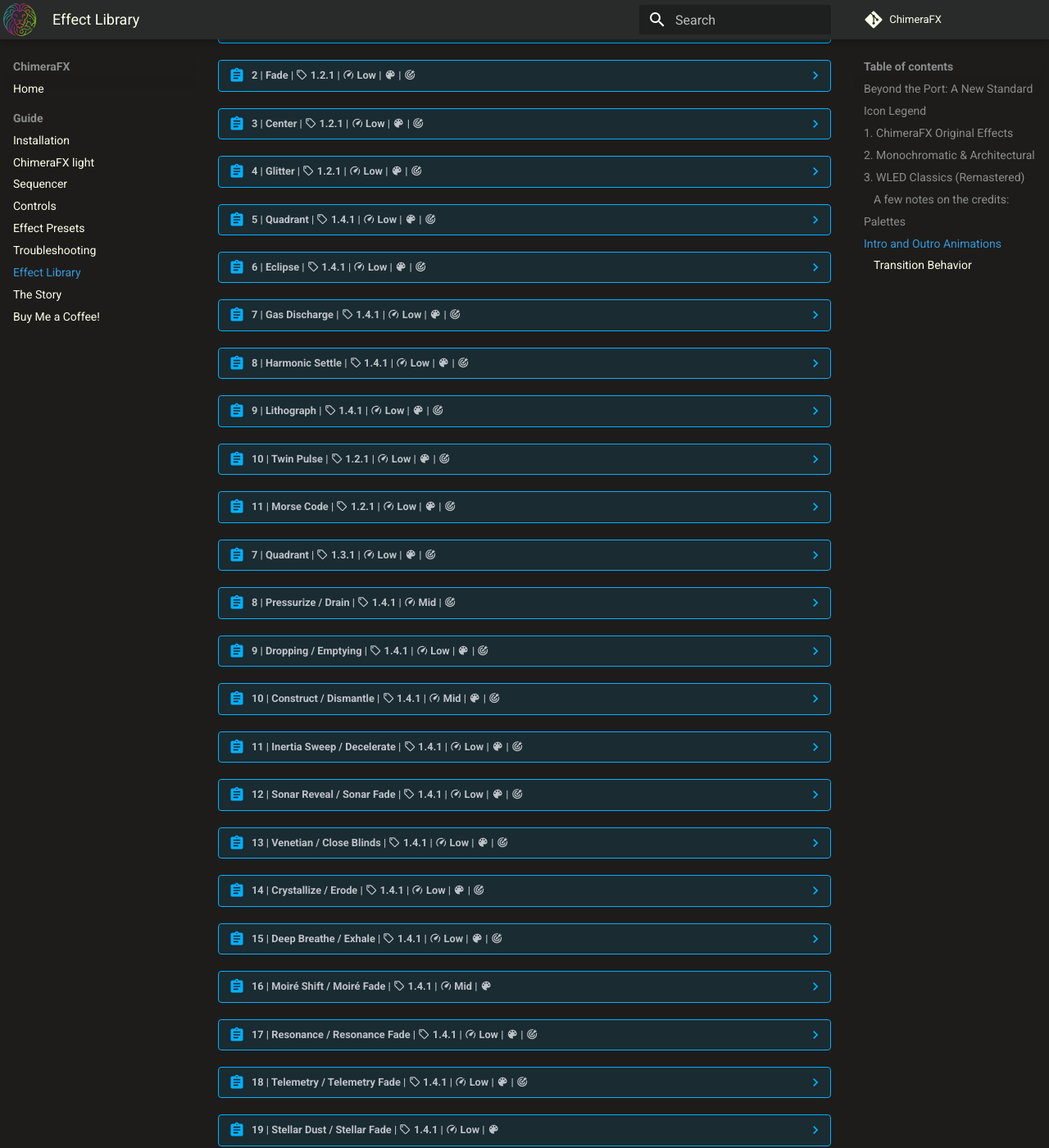
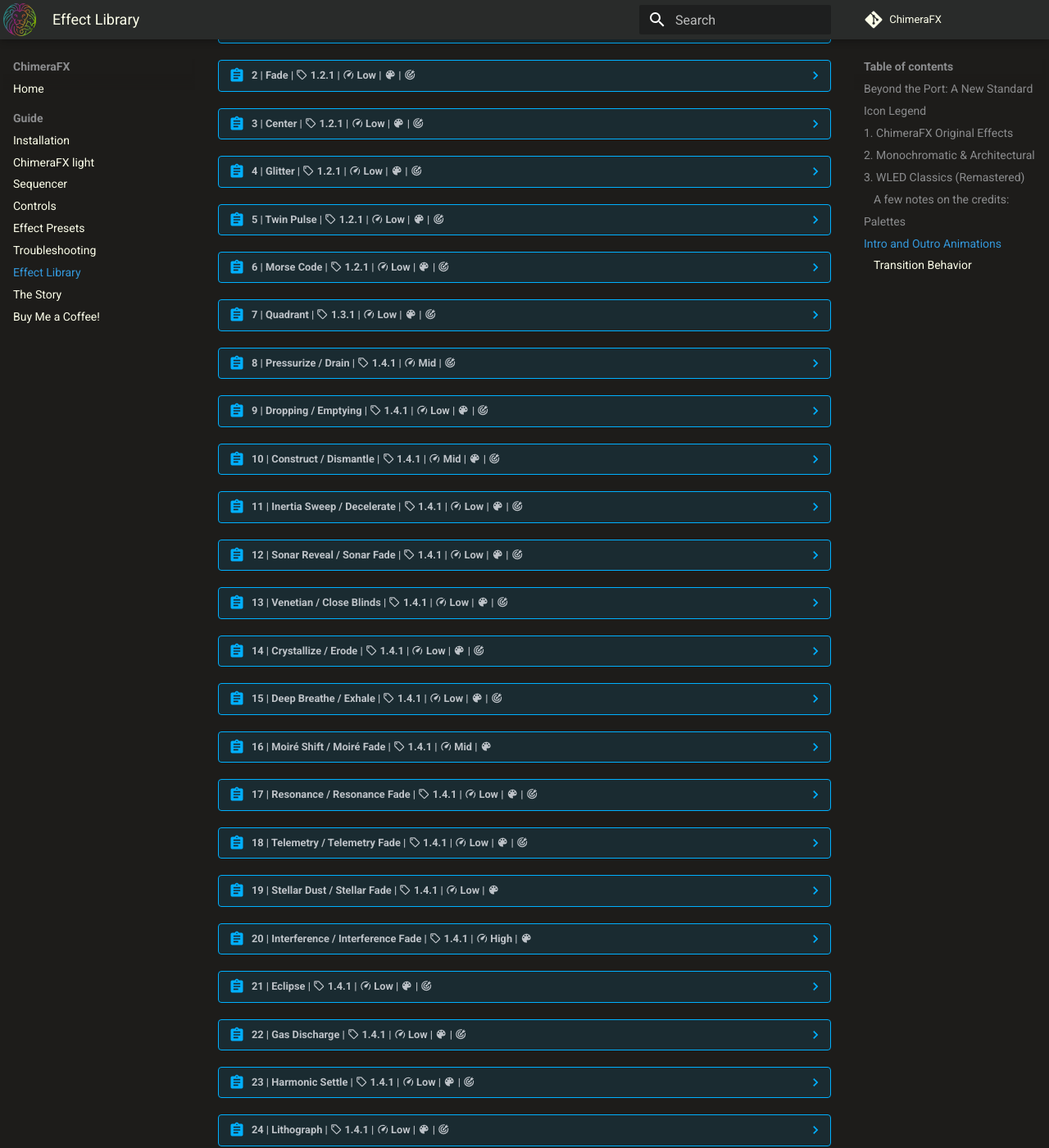
Before and after one commit to effelle/ChimeraFX, an MkDocs documentation site: the page built from docs/Effects-Library.md, in a window 1280 px wide and 1400 px high, scrolled down 7632 px. Shown: the whole window at 82% size. Built offline with MkDocs 1.6.1 and Material for MkDocs 9.7.7, drawn with Linux system fonts in a browser that asks for light colours; comment, search, counter and statistics services are not loaded; some of the changed lines change nothing that is shown.

Commit message:
docs: repair library corruption and add batch 3 transitions

```diff
--- a/docs/Effects-Library.md
+++ b/docs/Effects-Library.md
@@ -2067,54 +2067,49 @@
             <source src="/ChimeraFX/assets/effects/none_io.webm" type="video/webm">
         </video>
     *Standard behavior (Main effect starts immediately).*
+
 ??? abstract "1 | Wipe | <span class='extra-info'>:material-tag-outline: 1.2.1 | :material-speedometer: Low | :material-palette: | :material-bullseye-arrow:</span>"
     <video loop muted playsinline autoplay preload="none" style="width: 100%; border-radius: 4px; margin-top: 10px;">
             <source src="/ChimeraFX/assets/effects/wipe_io.webm" type="video/webm">
         </video>
     *Linear wipe from start to end (respects Mirror).*
+
 ??? abstract "2 | Fade | <span class='extra-info'>:material-tag-outline: 1.2.1 | :material-speedometer: Low | :material-palette: | :material-bullseye-arrow:</span>"
     <video loop muted playsinline autoplay preload="none" style="width: 100%; border-radius: 4px; margin-top: 10px;">
             <source src="/ChimeraFX/assets/effects/fade_io.webm" type="video/webm">
         </video>
     *Smooth brightness fade-in.*
+
 ??? abstract "3 | Center | <span class='extra-info'>:material-tag-outline: 1.2.1 | :material-speedometer: Low | :material-palette: | :material-bullseye-arrow:</span>"
     <video loop muted playsinline autoplay preload="none" style="width: 100%; border-radius: 4px; margin-top: 10px;">
             <source src="/ChimeraFX/assets/effects/center_io.webm" type="video/webm">
         </video>
     *Wipe from center outwards (or inwards if reversed).*
+
 ??? abstract "4 | Glitter | <span class='extra-info'>:material-tag-outline: 1.2.1 | :material-speedometer: Low | :material-palette: | :material-bullseye-arrow:</span>"
     <video loop muted playsinline autoplay preload="none" style="width: 100%; border-radius: 4px; margin-top: 10px;">
             <source src="/ChimeraFX/assets/effects/glitter_io.webm" type="video/webm">
         </video>
     *Random pixels sparkle as brightness increases.*
-??? abstract "5 | Quadrant | <span class='extra-info'>:material-tag-outline: 1.4.1 | :material-speedometer: Low | :material-palette: | :material-bullseye-arrow:</span>"
-    <video loop muted playsinline autoplay preload="none" style="width: 100%; border-radius: 4px; margin-top: 10px;">
-            <source src="/ChimeraFX/assets/effects/quadrant_io.webm" type="video/webm">
-        </video>
-    *Four-point architectural sweep from the 25% and 75% positions outward.*
-??? abstract "6 | Eclipse | <span class='extra-info'>:material-tag-outline: 1.4.1 | :material-speedometer: Low | :material-palette: | :material-bullseye-arrow:</span>"
-    *A deep shadow glides across the strip, modulating the base brightness up and down like a reverse-kinetic effect.*
-??? abstract "7 | Gas Discharge | <span class='extra-info'>:material-tag-outline: 1.4.1 | :material-speedometer: Low | :material-palette: | :material-bullseye-arrow:</span>"
-    *The strip stutters to life with high-frequency flashes before settling.*
-??? abstract "8 | Harmonic Settle | <span class='extra-info'>:material-tag-outline: 1.4.1 | :material-speedometer: Low | :material-palette: | :material-bullseye-arrow:</span>"
-    *Brightness surges, overshoots, and rhythmically bounces into its stable state like a tuned spring.*
-??? abstract "9 | Lithograph | <span class='extra-info'>:material-tag-outline: 1.4.1 | :material-speedometer: Low | :material-palette: | :material-bullseye-arrow:</span>"
-    *A bright cursor draws the light line by line, leaving a solid trail.*
-??? abstract "10 | Twin Pulse | <span class='extra-info'>:material-tag-outline: 1.2.1 | :material-speedometer: Low | :material-palette: | :material-bullseye-arrow:</span>"
+
+??? abstract "5 | Twin Pulse | <span class='extra-info'>:material-tag-outline: 1.2.1 | :material-speedometer: Low | :material-palette: | :material-bullseye-arrow:</span>"
     <video loop muted playsinline autoplay preload="none" style="width: 100%; border-radius: 4px; margin-top: 10px;">
             <source src="/ChimeraFX/assets/effects/twin_io.webm" type="video/webm">
         </video>
     *Symmetrical dual-cursor pulses that race across the strip, leading a solid color wipe or erasing light during the outro.*
-??? abstract "11 | Morse Code | <span class='extra-info'>:material-tag-outline: 1.2.1 | :material-speedometer: Low | :material-palette: | :material-bullseye-arrow:</span>"
+
+??? abstract "6 | Morse Code | <span class='extra-info'>:material-tag-outline: 1.2.1 | :material-speedometer: Low | :material-palette: | :material-bullseye-arrow:</span>"
     <video loop muted playsinline autoplay preload="none" style="width: 100%; border-radius: 4px; margin-top: 10px;">
             <source src="/ChimeraFX/assets/effects/morse_io.webm" type="video/webm">
         </video>
     *Flashes "ON" in Morse code during the intro and "OFF" during the outro.*
+
 ??? abstract "7 | Quadrant | <span class='extra-info'>:material-tag-outline: 1.3.1 | :material-speedometer: Low | :material-palette: | :material-bullseye-arrow:</span>"
     <video loop muted playsinline autoplay preload="none" style="width: 100%; border-radius: 4px; margin-top: 10px;">
             <source src="/ChimeraFX/assets/effects/quadrant_io.webm" type="video/webm">
         </video>
     *Splits the strip into 4 wings. Converges from quadrant edges to centers during intro, and clears from centers outwards during outro.*
+
 ??? abstract "8 | Pressurize / Drain | <span class='extra-info'>:material-tag-outline: 1.4.1 | :material-speedometer: Mid | :material-bullseye-arrow:</span>"
     <video loop muted playsinline autoplay preload="none" style="width: 100%; border-radius: 4px; margin-top: 10px;">
             <source src="/ChimeraFX/assets/effects/Hydro-Pulse.webm" type="video/webm">
@@ -2163,6 +2158,18 @@
 ??? abstract "20 | Interference / Interference Fade | <span class='extra-info'>:material-tag-outline: 1.4.1 | :material-speedometer: High | :material-palette:</span>"
     *A high-frequency shimmering transition. **Interference** uses colliding light waves for a vibrant startup. **Interference Fade** dissolves the main effect into a high-energy field that quickly sinks into darkness.*
 
+??? abstract "21 | Eclipse | <span class='extra-info'>:material-tag-outline: 1.4.1 | :material-speedometer: Low | :material-palette: | :material-bullseye-arrow:</span>"
+    *A masterclass in negative space. **Eclipse** sweeps a deep, smooth shadow across the strip, modulating the brightness in a calming reverse-kinetic motion. Perfect for transitions into solid, ambient colors.*
+
+??? abstract "22 | Gas Discharge | <span class='extra-info'>:material-tag-outline: 1.4.1 | :material-speedometer: Low | :material-palette: | :material-bullseye-arrow:</span>"
+    *The strip stutters to life with high-frequency flashes and crackling brightness surges, simulating an old neon tube or high-pressure lamp striking before it settles into stable illumination.*
+
+??? abstract "23 | Harmonic Settle | <span class='extra-info'>:material-tag-outline: 1.4.1 | :material-speedometer: Low | :material-palette: | :material-bullseye-arrow:</span>"
+    *A highly physical, spring-loaded transition. The light surges forward, overshoots the target brightness, and bounces back and forth with decaying momentum until it smoothly settles into its final solid state.*
+
+??? abstract "24 | Lithograph | <span class='extra-info'>:material-tag-outline: 1.4.1 | :material-speedometer: Low | :material-palette: | :material-bullseye-arrow:</span>"
+    *A precise, technical construction. A razor-sharp bright cursor 'prints' the light onto the strip line by line with mechanical precision, constructng a solid trail until the entire segment is fully revealed.*
+
 
 
 ### Transition Behavior
```
